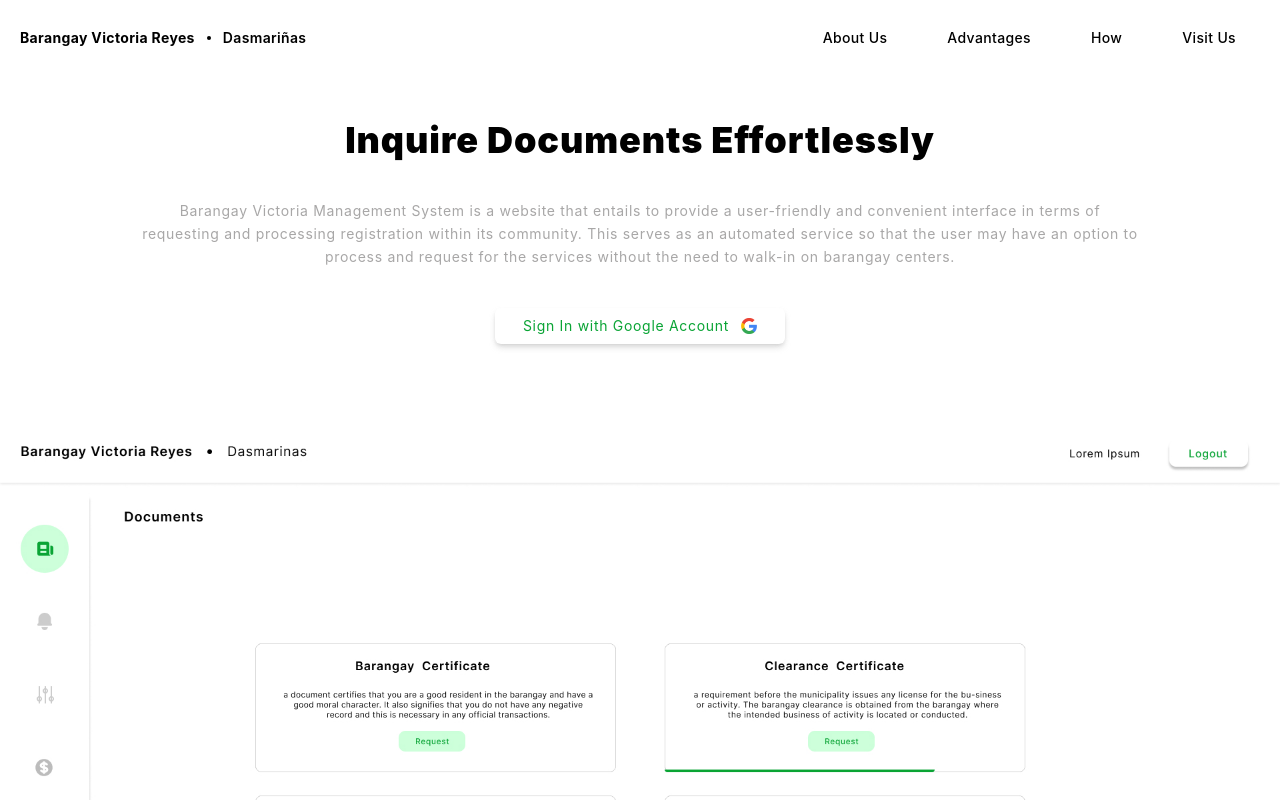
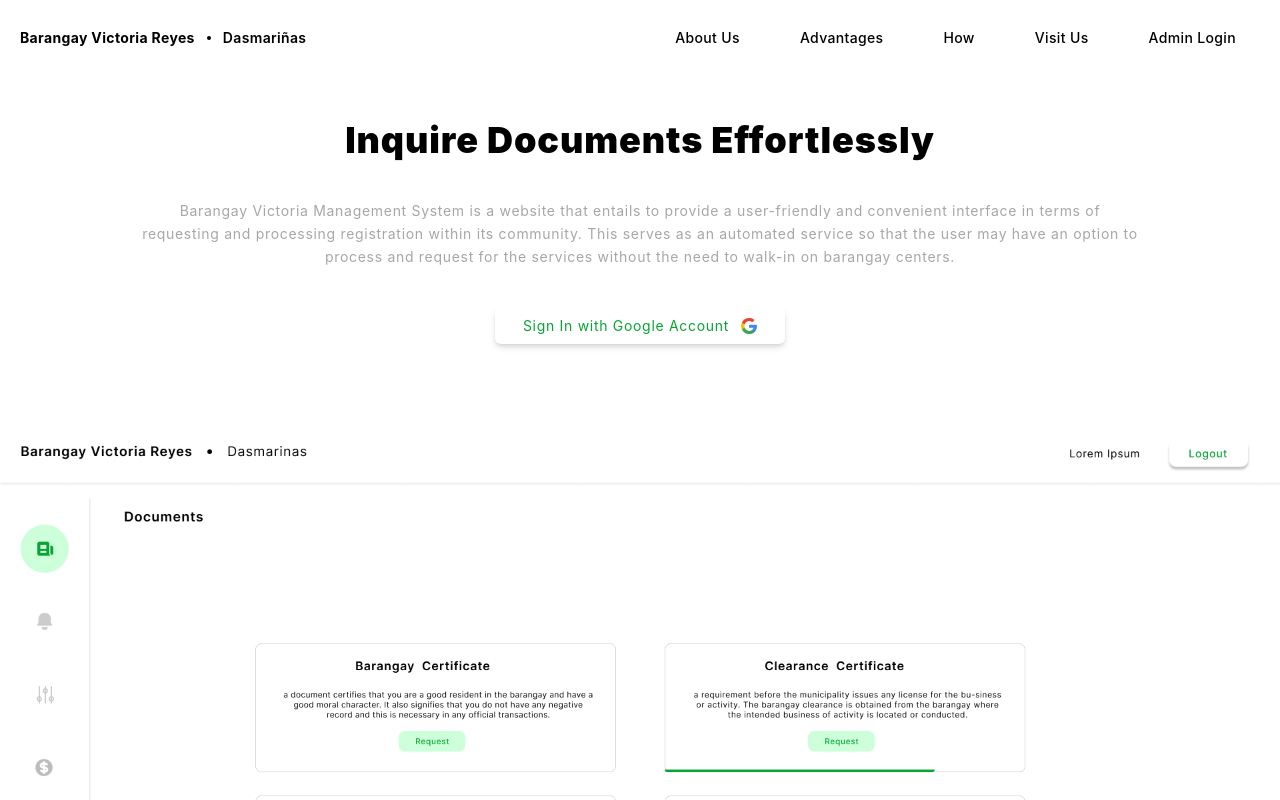
Before and after one commit to jzztn/barangay-victoria-reyes, a Next.js app: page / in a window 1280 px wide. Shown: the top 800 px of the page. Built offline with nearby package versions, Linux system fonts and the light colour scheme; no server answers.

Commit message:
Add admin login

```diff
--- a/pages/index.tsx
+++ b/pages/index.tsx
@@ -55,7 +55,8 @@ const LadingPage: NextPage = () => {
                 neumorphism={true}
               />
               <NavLink name="How" link="#how" neumorphism={true} />
-              <NavLink name="Visit Us" link="#footer" neumorphism={false} />
+              <NavLink name="Visit Us" link="#footer" neumorphism={true} />
+              <NavLink name="Admin Login" link="/admin" neumorphism={false} />
             </NavLinks>
           </NavigationBar>
         </div>
```
